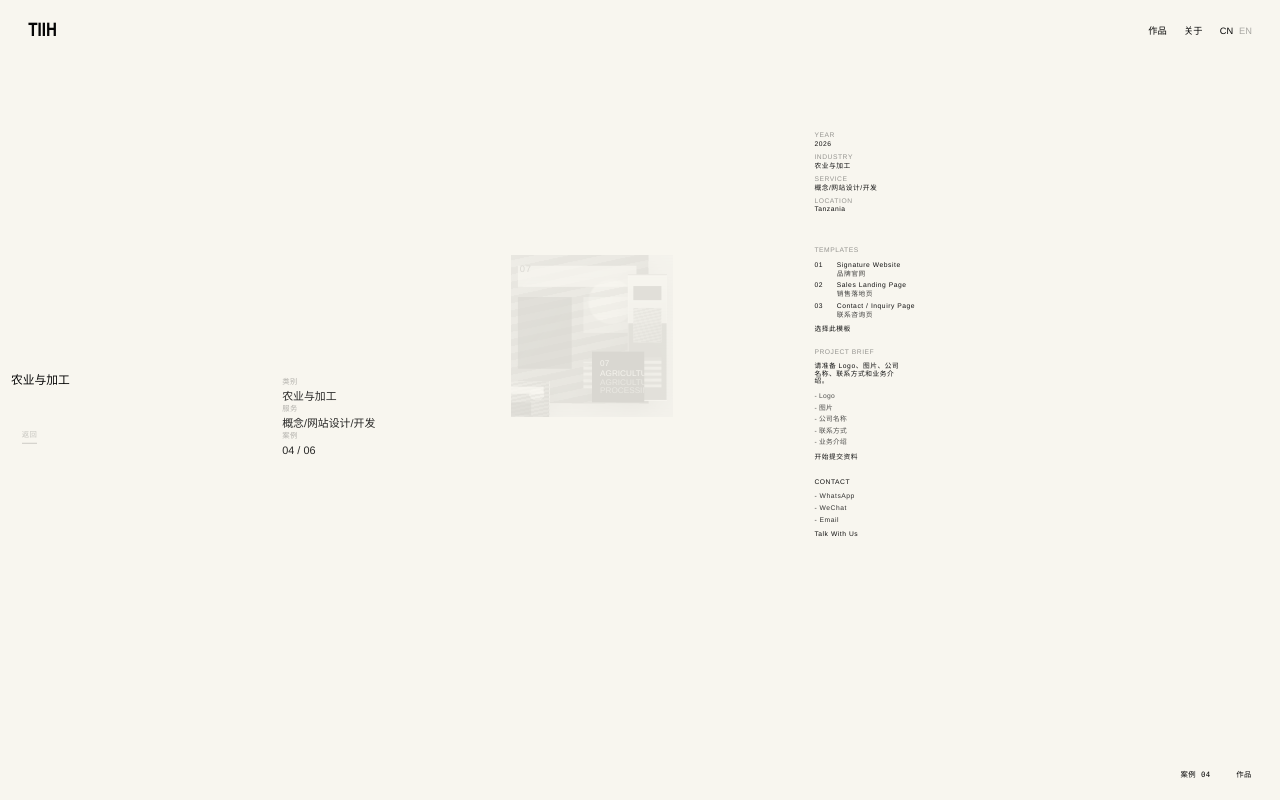
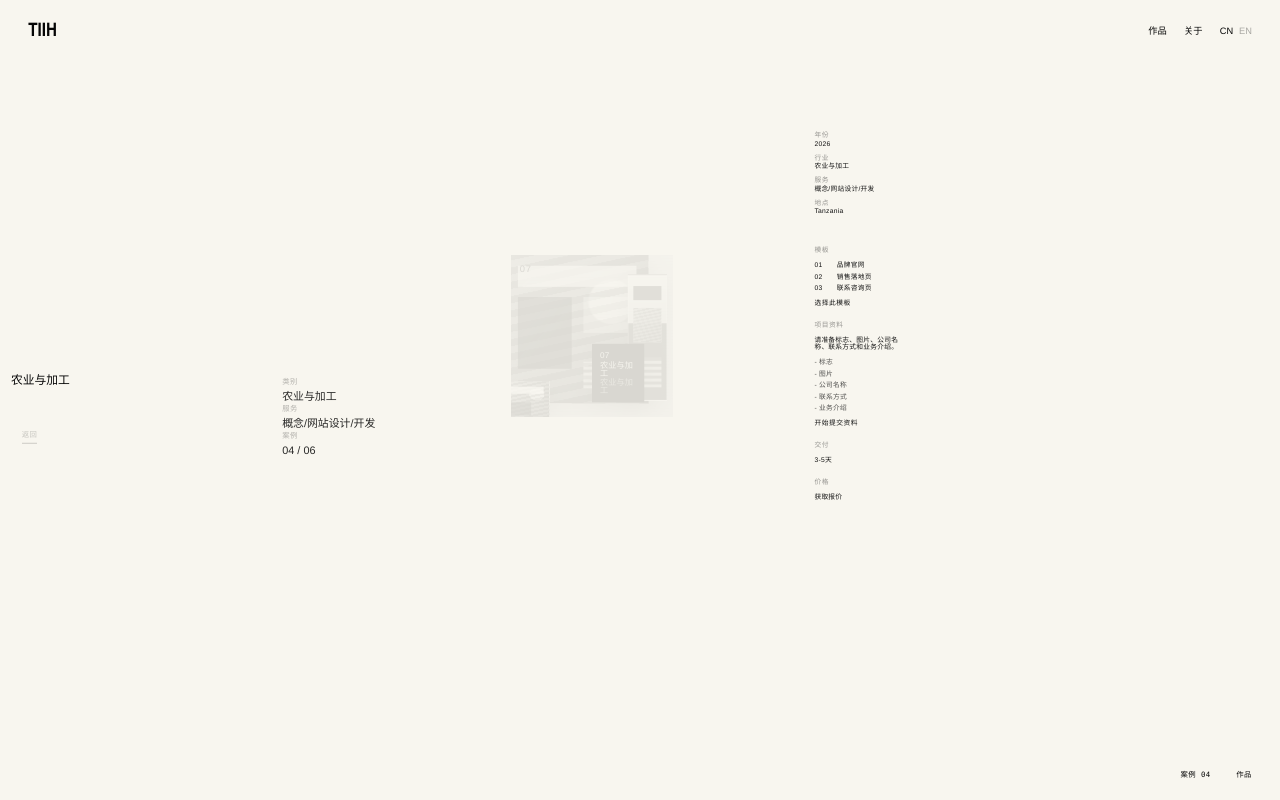
Before and after one commit to JIN-jen/mjj-showcase-engine, a Next.js app: page /obys-lab/work/agriculture in a window 1280 px wide. Shown: the top 800 px of the page. Built offline with nearby package versions, Linux system fonts and the light colour scheme.

Commit message:
P14 sidebar cleanup

```diff
--- a/components/pages/obys-lab-work-page.tsx
+++ b/components/pages/obys-lab-work-page.tsx
@@ -19,30 +19,40 @@ const detailCopy = {
     about: "关于",
     back: "返回",
     category: "类别",
+    year: "年份",
+    industry: "行业",
     service: "服务",
+    location: "地点",
     case: "案例",
-    templates: "TEMPLATES",
+    templates: "模板",
     chooseTemplate: "选择此模板",
-    projectBrief: "PROJECT BRIEF",
-    briefCopy: "请准备 Logo、图片、公司名称、联系方式和业务介绍。",
+    projectBrief: "项目资料",
+    briefCopy: "请准备标志、图片、公司名称、联系方式和业务介绍。",
     startBrief: "开始提交资料",
-    contact: "CONTACT",
-    talkWithUs: "Talk With Us",
+    delivery: "交付",
+    deliveryValue: "3-5天",
+    price: "价格",
+    priceValue: "获取报价",
   },
   en: {
     work: "Work",
     about: "About",
     back: "Back",
     category: "Category",
+    year: "YEAR",
+    industry: "INDUSTRY",
     service: "Service",
+    location: "LOCATION",
     case: "Case",
     templates: "TEMPLATES",
     chooseTemplate: "Choose This Template",
     projectBrief: "PROJECT BRIEF",
     briefCopy: "Prepare your logo, images, company name, contact details and business description.",
     startBrief: "Start Project Brief",
-    contact: "CONTACT",
-    talkWithUs: "Talk With Us",
+    delivery: "DELIVERY",
+    deliveryValue: "3–5 DAYS",
+    price: "PRICE",
+    priceValue: "Request Quote",
   },
 } satisfies Record<LabLanguage, Record<string, string>>;
 
@@ -64,9 +74,13 @@ export function ObysLabWorkPage({ item }: ObysLabWorkPageProps) {
   const service = language === "cn" ? item.serviceCn : item.service;
   const briefItems =
     language === "cn"
-      ? ["Logo", "图片", "公司名称", "联系方式", "业务介绍"]
+      ? ["标志", "图片", "公司名称", "联系方式", "业务介绍"]
       : ["Logo", "Images", "Company name", "Contact details", "Business description"];
-  const contactItems = ["WhatsApp", "WeChat", "Email"];
+  const localizedItem = {
+    ...item,
+    category,
+    title,
+  };
 
   useEffect(() => {
     setLanguage(getStoredLanguage());
@@ -187,23 +201,23 @@ export function ObysLabWorkPage({ item }: ObysLabWorkPageProps) {
           >
             <div>
               <span className="obys-lab-detail-signal">{item.number}</span>
-              <ObysProjectStill item={item} mode="detail" frameIndex={index} />
+              <ObysProjectStill item={localizedItem} mode="detail" frameIndex={index} />
             </div>
             <dl className="obys-lab-detail-metadata" aria-label={`${title} metadata`}>
               <div>
-                <dt>YEAR</dt>
+                <dt>{copy.year}</dt>
                 <dd>{item.year}</dd>
               </div>
               <div>
-                <dt>INDUSTRY</dt>
+                <dt>{copy.industry}</dt>
                 <dd>{category}</dd>
               </div>
               <div>
-                <dt>SERVICE</dt>
+                <dt>{copy.service}</dt>
                 <dd>{service}</dd>
               </div>
               <div>
-                <dt>LOCATION</dt>
+                <dt>{copy.location}</dt>
                 <dd>{item.location}</dd>
               </div>
             </dl>
@@ -215,8 +229,7 @@ export function ObysLabWorkPage({ item }: ObysLabWorkPageProps) {
                     <li key={template.number}>
                       <span>{template.number}</span>
                       <span>
-                        <strong>{template.titleEN}</strong>
-                        <em>{template.titleCN}</em>
+                        <strong>{language === "cn" ? template.titleCN : template.titleEN}</strong>
                       </span>
                     </li>
                   ))}
@@ -233,14 +246,13 @@ export function ObysLabWorkPage({ item }: ObysLabWorkPageProps) {
                 </ul>
                 <Link href="/contact">{copy.startBrief}</Link>
               </section>
-              <section className="obys-lab-detail-entry__contact">
-                <h2>{copy.contact}</h2>
-                <ul>
-                  {contactItems.map((contactItem) => (
-                    <li key={contactItem}>{contactItem}</li>
-                  ))}
-                </ul>
-                <Link href="/contact">{copy.talkWithUs}</Link>
+              <section>
+                <h2>{copy.delivery}</h2>
+                <p>{copy.deliveryValue}</p>
+              </section>
+              <section>
+                <h2>{copy.price}</h2>
+                <p>{copy.priceValue}</p>
               </section>
             </div>
           </article>
@@ -251,6 +263,40 @@ export function ObysLabWorkPage({ item }: ObysLabWorkPageProps) {
         <span>{copy.case} {caseFrames[activeFrame]}</span>
         <Link href="/obys-lab">{copy.work}</Link>
       </footer>
+      <style jsx>{`
+        .obys-lab-detail-metadata,
+        .obys-lab-detail-entry {
+          font-size: clamp(0.42rem, 0.52vw, 0.56rem);
+          letter-spacing: 0.08em;
+          line-height: 1.12;
+        }
+
+        .obys-lab-detail-metadata dt,
+        .obys-lab-detail-entry h2 {
+          color: rgba(17, 17, 17, 0.42);
+          font: inherit;
+          font-weight: 500;
+          letter-spacing: inherit;
+          line-height: inherit;
+        }
+
+        .obys-lab-detail-metadata dd,
+        .obys-lab-detail-entry p,
+        .obys-lab-detail-entry li,
+        .obys-lab-detail-entry strong {
+          font-size: inherit;
+          font-weight: 400;
+          letter-spacing: 0.04em;
+          line-height: inherit;
+        }
+
+        .obys-lab-detail-entry a {
+          font-size: inherit;
+          font-weight: 500;
+          letter-spacing: inherit;
+          line-height: inherit;
+        }
+      `}</style>
     </main>
   );
 }
```
